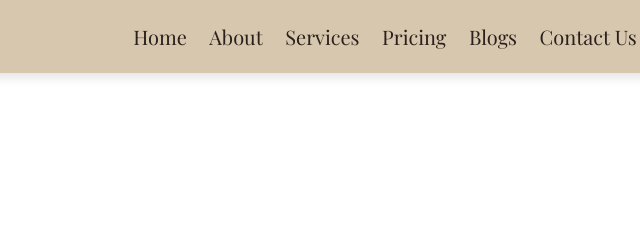
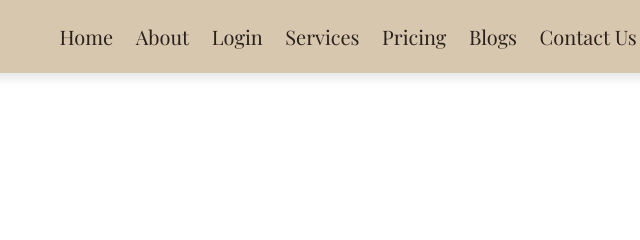
Before and after one commit to code-silver01/EASwebsite, a plain HTML site: page index.html in a window 1280 px wide. Shown: the top 240 px of the page, 467-1107 px from the left. Drawn offline with nearby package versions, Linux system fonts and the light colour scheme; files that its build step writes are made by us from their sources; files whose address does not match are found by name; a web font is replaced by a local one.

Commit message:
Update index.html

```diff
--- a/index.html
+++ b/index.html
@@ -28,6 +28,7 @@
            <div id="close-navbar" class="fas fa-times"></div>
            <a href="#home">home</a>
            <a href="#about">about</a>
+           <a href="https://code-silver01.github.io/First-project/#">Login</a>
            <a href="#services">services</a>
 
            <a href="#pricing">pricing</a>
```
